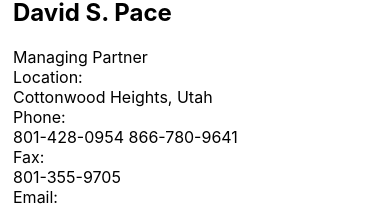
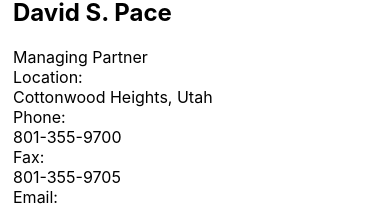
Before and after one commit to natepace/davidlawutahfe, a React (Create React App) app: page /Our-Attorneys/David-S-Pace in a window 390 px wide. Shown: the part 917-1134 px from the top of the page. Built offline with nearby package versions, Linux system fonts and the light colour scheme.

Commit message:
minor fixes to links and phone

```diff
--- a/src/components/BodyDavid.js
+++ b/src/components/BodyDavid.js
@@ -64,7 +64,7 @@ export const BodyDavid = () => {
                                             <div class="attorneyProfileLocationLabel">Location: </div>
                                             <div class="attorneyProfileLocation">Cottonwood Heights, Utah</div>
                                             <div class="attorneyProfilePhoneLabel">Phone: </div>
-                                            <div class="attorneyProfilePhone"> 801-428-0954 866-780-9641
+                                            <div class="attorneyProfilePhone"> 801-355-9700
                                             </div>
                                             <div class="attorneyProfileFaxLabel">Fax: </div>
                                             <div class="attorneyProfileFax"> 801-355-9705
--- a/src/components/ContactForm.js
+++ b/src/components/ContactForm.js
@@ -1,6 +1,11 @@
 import React from 'react'
 
 export const ContactForm = () => {
+
+
+
+
+
     return (
         <div className="form-wrapper">
             <div className="form-peel">
```
